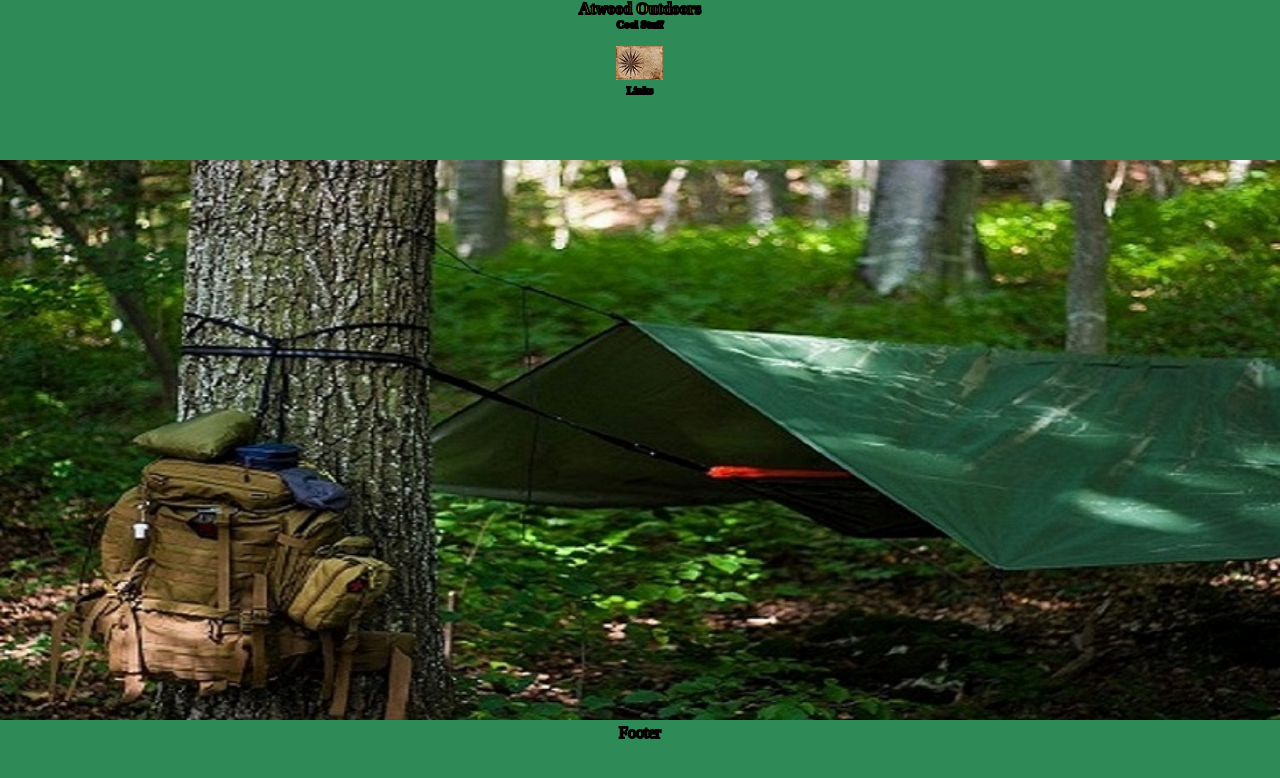
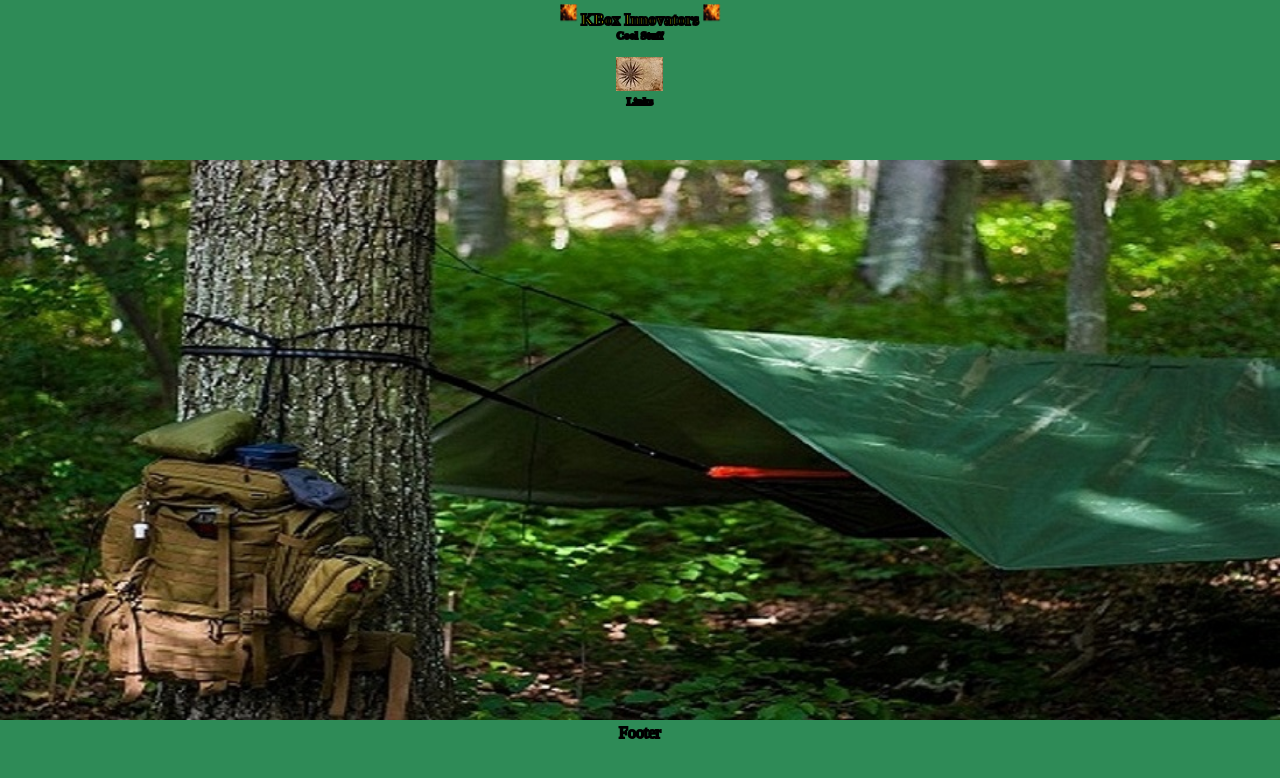
Before and after one commit to KBoxDummy/Survival-Webpage, a plain HTML site: page coolstuff.html in a window 1280 px wide. Drawn offline with Linux system fonts and the light colour scheme.

Commit message:
Update coolstuff.html

```diff
--- a/coolstuff.html
+++ b/coolstuff.html
@@ -10,7 +10,10 @@
 
         <nav class="nav" class="responsive">
           <div class="dropdown">
-            <h4 class="title">Atwood Outdoors</h4>
+            <h4 class="title"><img src="fire flame.jpg" height="25px"
+              width="25px" id="fire"/>KBox Innovators<img src="fire flame.jpg" height="25px"
+              width="25px" id="fire"/></h4>
+
           <h6 class="title-2">Cool Stuff</h6>
               <button id="myBtn" class="dropbtn"
               >
```
